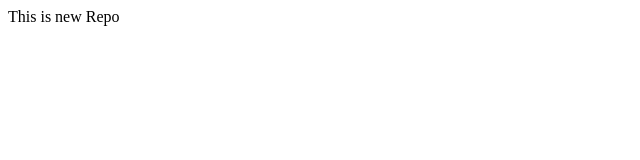
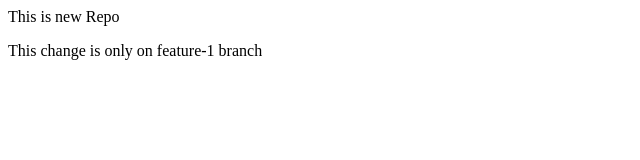
Before and after one commit to vedant0706/localrepo, a plain HTML site: page index.html in a window 1280 px wide. Shown: the whole page, without its empty margins (0-640 px from the left). Drawn offline with Linux system fonts and the light colour scheme.

Commit message:
add paragraph

```diff
--- a/index.html
+++ b/index.html
@@ -1 +1,2 @@
 <p>This is new Repo</p>
+<p>This change is only on feature-1 branch</p>
```
